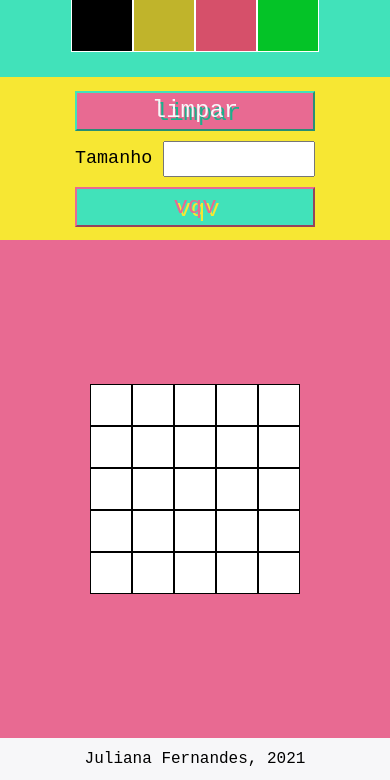
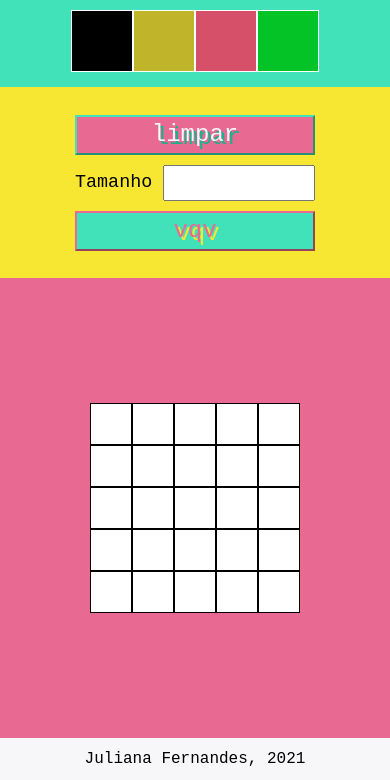
Before and after one commit to julidane/projectpixelart, a plain HTML site: page index.html in a window 390 px wide. Shown: the part 74-854 px from the top of the page. Drawn offline with Linux system fonts and the light colour scheme; a web font is replaced by a local one.

Commit message:
Adiciona padding css phone

```diff
--- a/phone.css
+++ b/phone.css
@@ -3,3 +3,11 @@
   margin:auto;
   height: 100vh;
 }
+
+.color-palette {
+  padding: 20px;
+}
+
+.buttons {
+  padding: 20px;
+}
```
